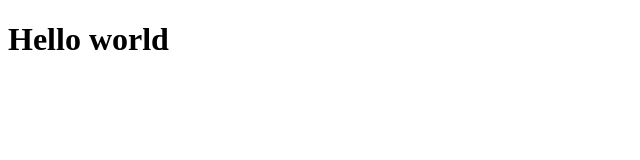
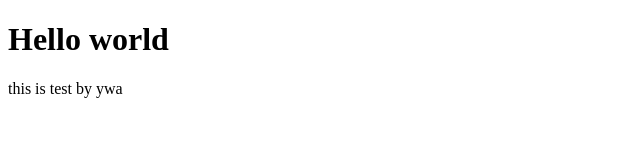
Before and after one commit to sdctristan/git-hol, a plain HTML site: page index.html in a window 1280 px wide. Shown: the whole page, without its empty margins (0-640 px from the left). Drawn offline with Linux system fonts and the light colour scheme.

Commit message:
add test

```diff
--- a/index.html
+++ b/index.html
@@ -9,6 +9,7 @@
 
 <body>
     <h1>Hello world</h1>
+    <p>this is test by ywa</p>
 </body>
 
 </html>
```
